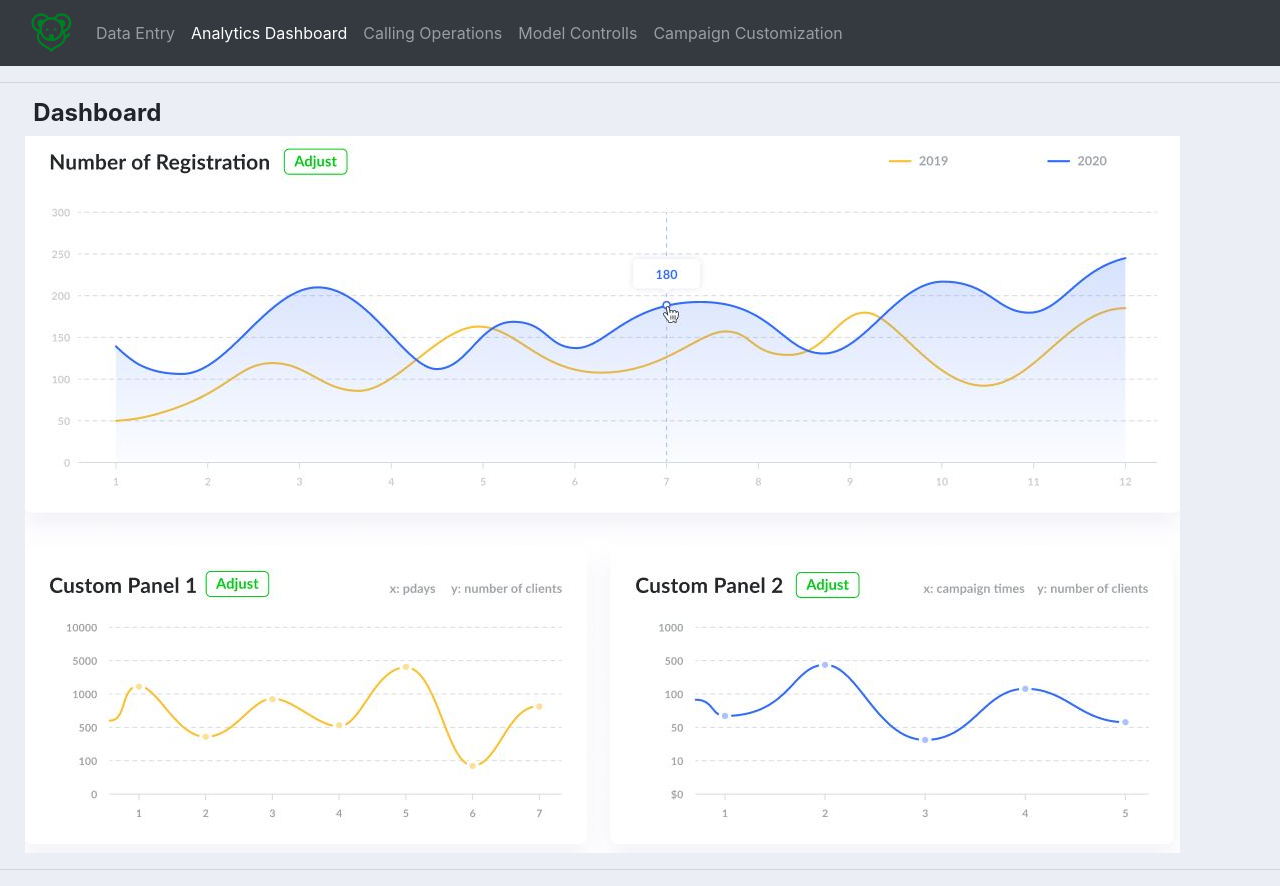
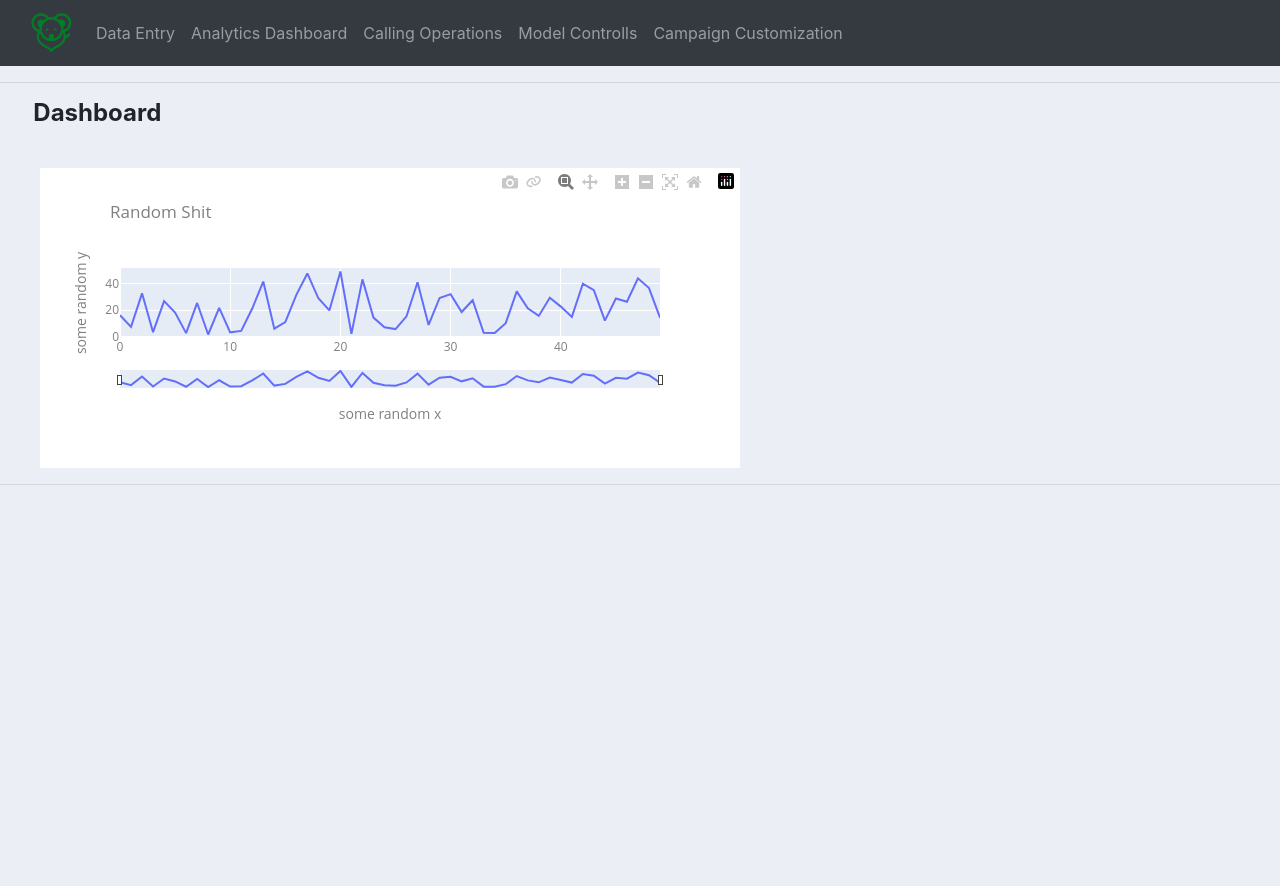
Before and after one commit to dcsil/jerryrat, a Django app: page /analytics_dashboard_page/ in a window 1280 px wide. After the commit the page ends 485 px from the top, so only its background shows below. Run offline with Django 3.2, Linux system fonts and the light colour scheme; parts of the project's set-up code (start-up, migrations or seed data) failed here and were passed over; some libraries are stand-ins or nearby versions.

Commit message:
Revised the plotting framework

```diff
--- a/app/myapp/models.py
+++ b/app/myapp/models.py
@@ -1,7 +1,7 @@
 from django.db import models
 from plotly.offline import plot
 import plotly.plotly as py
-import plotly.graph_objects as go
+import plotly.graph_objs as go
 
 class Linechart(models.Model):
     x = models.IntegerField()
@@ -12,8 +12,12 @@ class Linechart(models.Model):
     def line_chart(self):
         fig = go.Figure()
         fig.add_trace(go.Scatter(x=self.x, y=self.y))
-        fig.update_layout(title=self.title)
-        fig.update_layout(
+        fig.layout.update(title=self.title)
+        fig.layout.update(
+            title={
+                'text': self.title,
+                'x': 0.1
+            },
             xaxis=dict(
                 rangeslider=dict(
                     visible=True,
@@ -21,9 +25,16 @@ class Linechart(models.Model):
                     range=[min(self.x), max(self.x)]
                 ),
                 type="linear"
+            ),
+            xaxis_title="some random x",
+            yaxis_title="some random y",
+            font=dict(
+                size=12,
+                color="gray"
             )
+
         )
-        plot_div = plot(fig, output_type='div', include_plotlyjs=False)
+        plot_div = plot(fig, output_type='div', auto_open=False)
         return plot_div
 
 
--- a/app/myapp/templates/analytics_dashboard_page.html
+++ b/app/myapp/templates/analytics_dashboard_page.html
@@ -1,11 +1,13 @@
 {%  extends 'main.html' %}
 {% block content %}
+{% load static %}
 
 <!DOCTYPE html>
 <html>
     <head>
         <meta charset="utf-8">
         <title>Analytics Dashboard</title>
+        <link rel="stylesheet" href="{% static '/css/analytics_dashboard_page.css' %} "/>
     </head>
 
     <body>
@@ -14,9 +16,11 @@
                <strong>Dashboard</strong>
            </h4>
        </div>
-       <div style="padding-left: 25px;">
-           <img src="../static/images/dashboard-demo.jpg">
-       </div>
+       {% if linechart %}
+           <div class="chart1">
+               {{ linechart | safe }}
+           </div>
+       {% endif %}
 
     </body>
 </html>
--- a/app/myapp/views.py
+++ b/app/myapp/views.py
@@ -2,8 +2,9 @@ from django.shortcuts import redirect, render, get_object_or_404
 from django.utils.safestring import mark_safe
 import plotly.plotly as py
 import plotly.graph_objs as go
+from random import uniform
 
-from .models import Document, CampaignComboContent, PredictionModel
+from .models import Document, CampaignComboContent, PredictionModel, Linechart
 from .forms import DocumentForm
 from .utils.tableUploader import *
 
@@ -45,8 +46,9 @@ def campaign_customization_page(request):
     return render(request, 'campaign_customization_page.html', context)
 
 def analytics_dashboard_page(request):
-    x1, y1 = [i for i in range(2000)], []
-    context = {'current': 'analytics_dashboard_page'}
+    x1, y1 = [i for i in range(50)], [uniform(0, 50) for _ in range(50)]
+    linechart = Linechart(x=x1, y=y1, title="Random Shit")
+    context = {'linechart': linechart.line_chart}
     return render(request, 'analytics_dashboard_page.html', context)
 
 def calling_operations_page(request):
--- /dev/null
+++ b/app/static/css/analytics_dashboard_page.css
@@ -0,0 +1,7 @@
+.chart1 {
+  width: 700px;
+  height: 300px;
+  margin-left: 40px;
+  margin-top: 40px;
+  border-radius: 25px;
+}
```
